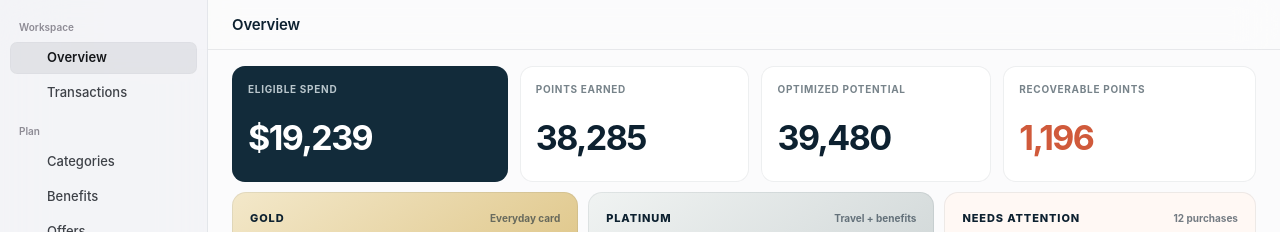
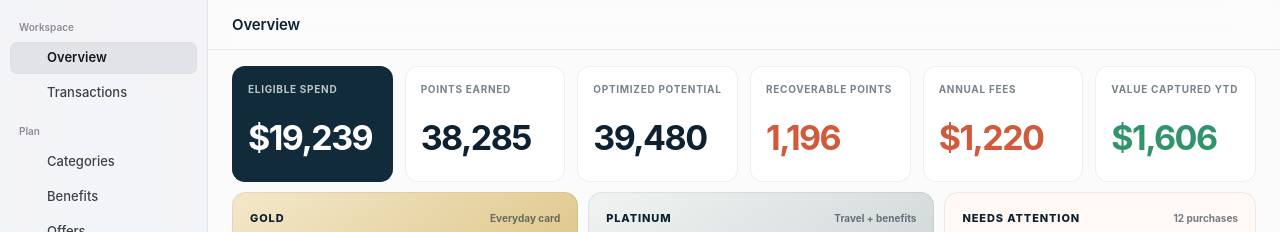
Before and after one commit to pondorasti/pondorasti, a Next.js app: page / in a window 1280 px wide. Shown: the top 232 px of the page. Built offline with nearby package versions, Linux system fonts and the light colour scheme; some icons are missing.

Commit message:
Add fee and value overview metrics

```diff
--- a/app/globals.css
+++ b/app/globals.css
@@ -217,7 +217,7 @@ footer p { max-width: 660px; margin: 0; text-align: right; font-size: 10px; line
 .surface-heading h2 { margin: 0; font-size: 14px; font-weight: 620; letter-spacing: -.015em; }
 .surface-heading > a { padding: 6px 10px; border-radius: 999px; background: #f0f0f2; color: #4c5055; font-size: 9px; font-weight: 700; }
 
-.app-metrics { display: grid; grid-template-columns: 1.2fr 1fr 1fr 1.1fr; gap: 12px; }
+.app-metrics { display: grid; grid-template-columns: repeat(6, minmax(0, 1fr)); gap: 12px; }
 .app-metric { min-height: 116px; padding: 16px; display: flex; flex-direction: column; border: 0; border-radius: 13px; background: rgba(255,255,255,.92); background-clip: padding-box; box-shadow: inset 0 0 0 1px rgba(13,33,48,.07); }
 .app-metric > span { color: #77838a; font-size: 10px; font-weight: 750; letter-spacing: .07em; text-transform: uppercase; }
 .app-metric strong { margin: auto 0 3px; font-size: clamp(25px, 3vw, 34px); letter-spacing: -.045em; }
@@ -225,6 +225,8 @@ footer p { max-width: 660px; margin: 0; text-align: right; font-size: 10px; line
 .app-metric.hero-metric { background: #122b3a; color: white; }
 .app-metric.hero-metric > span, .app-metric.hero-metric small { color: #b9c6cc; }
 .app-metric.warning-metric strong { color: #d05a3b; }
+.app-metric.fee-metric strong { color: #d05a3b; }
+.app-metric.value-metric strong { color: #31936a; }
 
 .overview-grid { margin-top: 10px; display: grid; grid-template-columns: 1fr 1fr .9fr; gap: 10px; }
 .card-guide, .priority-card { min-height: 196px; padding: 18px; }
--- a/app/lib/data.ts
+++ b/app/lib/data.ts
@@ -251,3 +251,14 @@ export const redeemedOffers = redeemedOfferDefinitions.map((definition) => {
 });
 
 export const offerSavingsYTD = redeemedOffers.reduce((sum, offer) => sum + offer.cashBack, 0);
+
+export const annualCardFees = {
+  Gold: 325,
+  Platinum: 895,
+  total: 1220,
+} as const;
+
+export const membershipRewardsPointValue = 0.015;
+export const totalCardValueYTD = benefitValueCaptured
+  + offerSavingsYTD
+  + metrics.current * membershipRewardsPointValue;
--- a/app/page.tsx
+++ b/app/page.tsx
@@ -2,8 +2,8 @@ import Link from 'next/link';
 import { HugeiconsIcon } from '@hugeicons/react';
 import { ArrowRight01Icon } from '@hugeicons/core-free-icons';
 import {
-  benefits, categories, categorySlug, displayMerchant, metrics,
-  misroutedTransactions, money, number, preciseMoney,
+  annualCardFees, benefits, categories, categorySlug, displayMerchant, metrics,
+  misroutedTransactions, money, number, preciseMoney, totalCardValueYTD,
 } from './lib/data';
 
 export default function OverviewPage() {
@@ -25,6 +25,12 @@ export default function OverviewPage() {
         </article>
         <article className="app-metric warning-metric">
           <span>Recoverable points</span><strong>{number.format(metrics.missed)}</strong>
+        </article>
+        <article className="app-metric fee-metric" title="Platinum $895 + Gold $325">
+          <span>Annual fees</span><strong>{money.format(annualCardFees.total)}</strong>
+        </article>
+        <article className="app-metric value-metric" title="Benefits used + redeemed offers + points valued at 1.5¢ each">
+          <span>Value captured YTD</span><strong>{money.format(totalCardValueYTD)}</strong>
         </article>
       </section>
 
```
Also changed, not shown: 1 other file (tests, documents, lock files or other folders).
